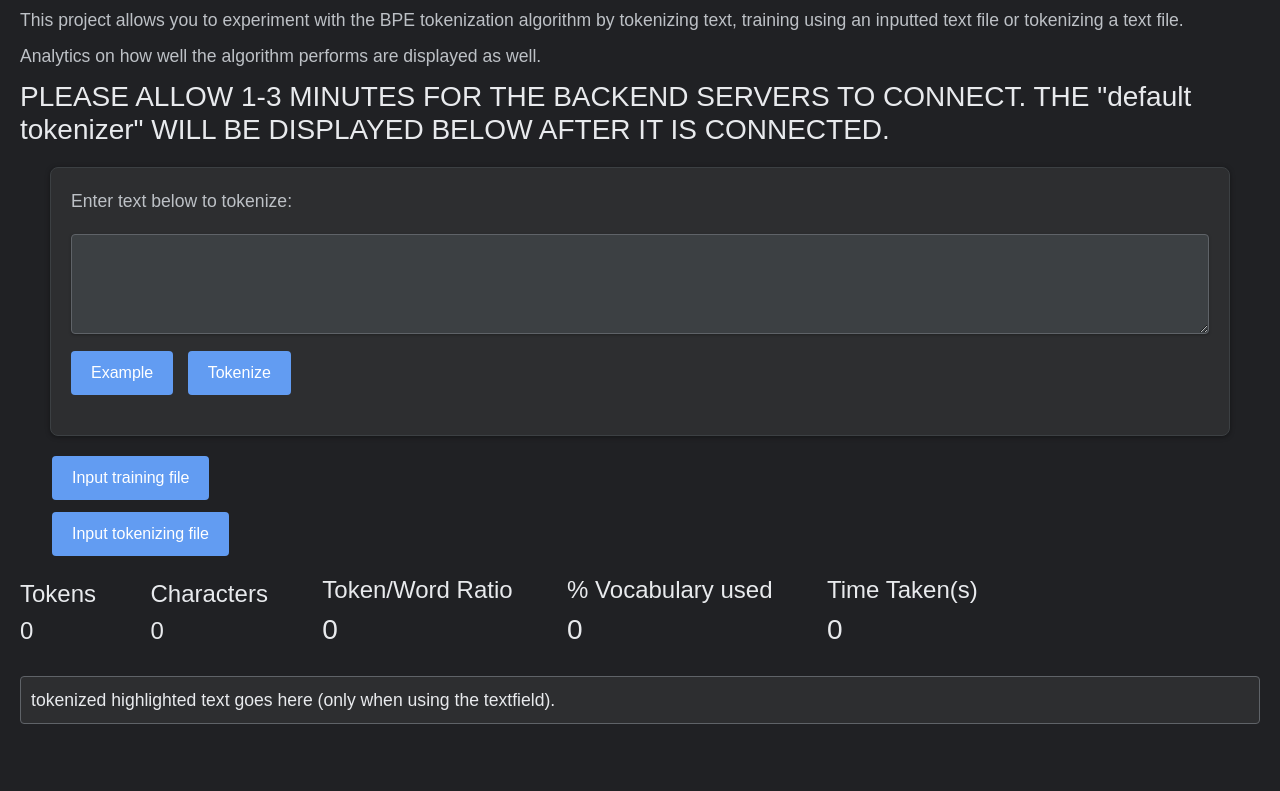
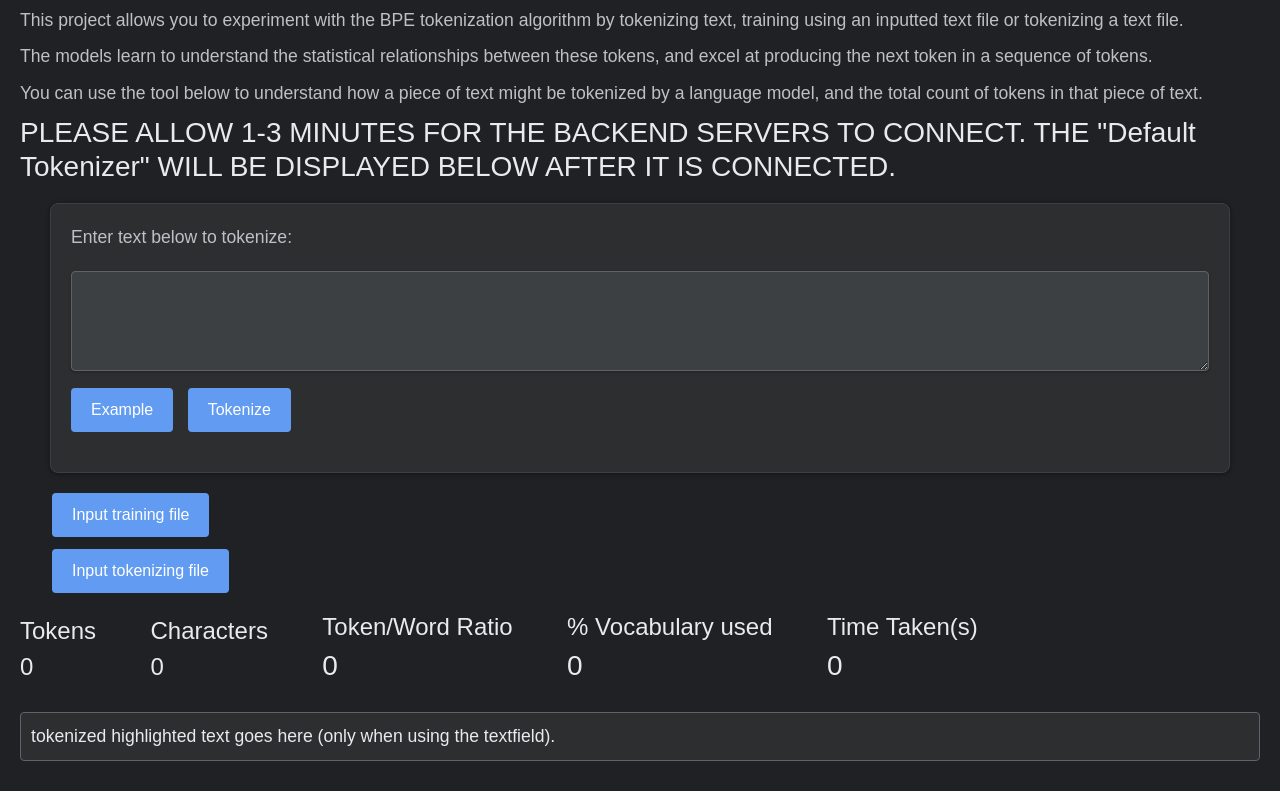
Before and after one commit to KishalanPather/IBPE-tokenizer, a plain HTML site: page frontend/index.html in a window 1280 px wide. Shown: the part 152-943 px from the top of the page. Before the commit the page ends 906 px from the top, so only its background shows below. Drawn offline with nearby package versions, Linux system fonts and the light colour scheme; no server answers.

Commit message:
Update index.html

```diff
--- a/frontend/index.html
+++ b/frontend/index.html
@@ -12,8 +12,9 @@
     <div class="information">
         <p>Tokens are common sequences of characters found in a set of text. The BPE tokenizer is a subword tokenization algorithm that is used as a crucial preprocessing step in Natural Language Processing(NLP).</p>
         <p>This project allows you to experiment with the BPE tokenization algorithm by tokenizing text, training using an inputted text file or tokenizing a text file. </p>
-        <p>Analytics on how well the algorithm performs are displayed as well.</p>
-        <H3>PLEASE ALLOW 1-3 MINUTES FOR THE BACKEND SERVERS TO CONNECT. THE "default tokenizer" WILL BE DISPLAYED BELOW AFTER IT IS CONNECTED.</H3>
+        <p>The models learn to understand the statistical relationships between these tokens, and excel at producing the next token in a sequence of tokens. </p>
+        <p>You can use the tool below to understand how a piece of text might be tokenized by a language model, and the total count of tokens in that piece of text.</p>
+        <H3>PLEASE ALLOW 1-3 MINUTES FOR THE BACKEND SERVERS TO CONNECT. THE "Default Tokenizer" WILL BE DISPLAYED BELOW AFTER IT IS CONNECTED.</H3>
     </div>
     <form class="typed-text-form">
         <p>Enter text below to tokenize:</p>
```
